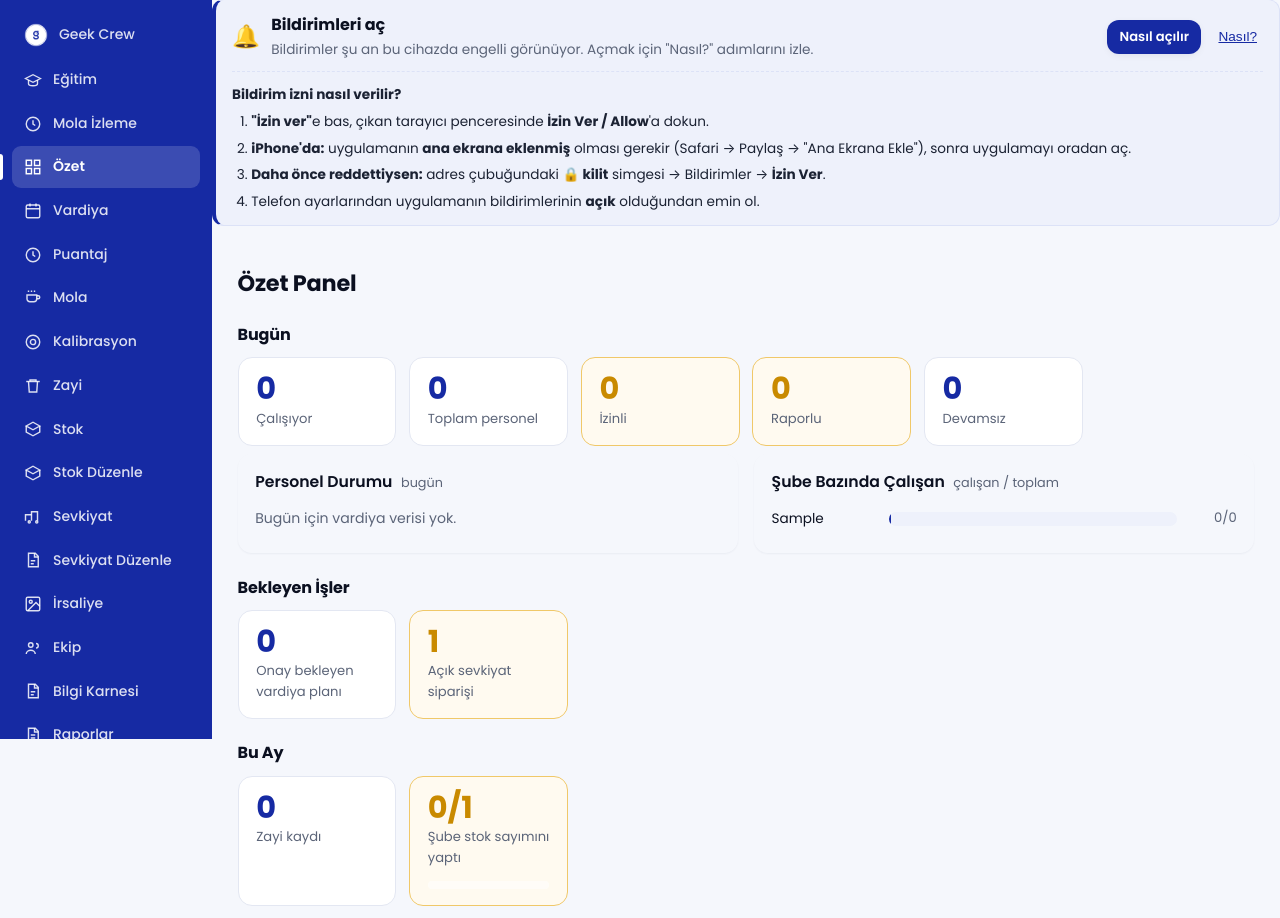
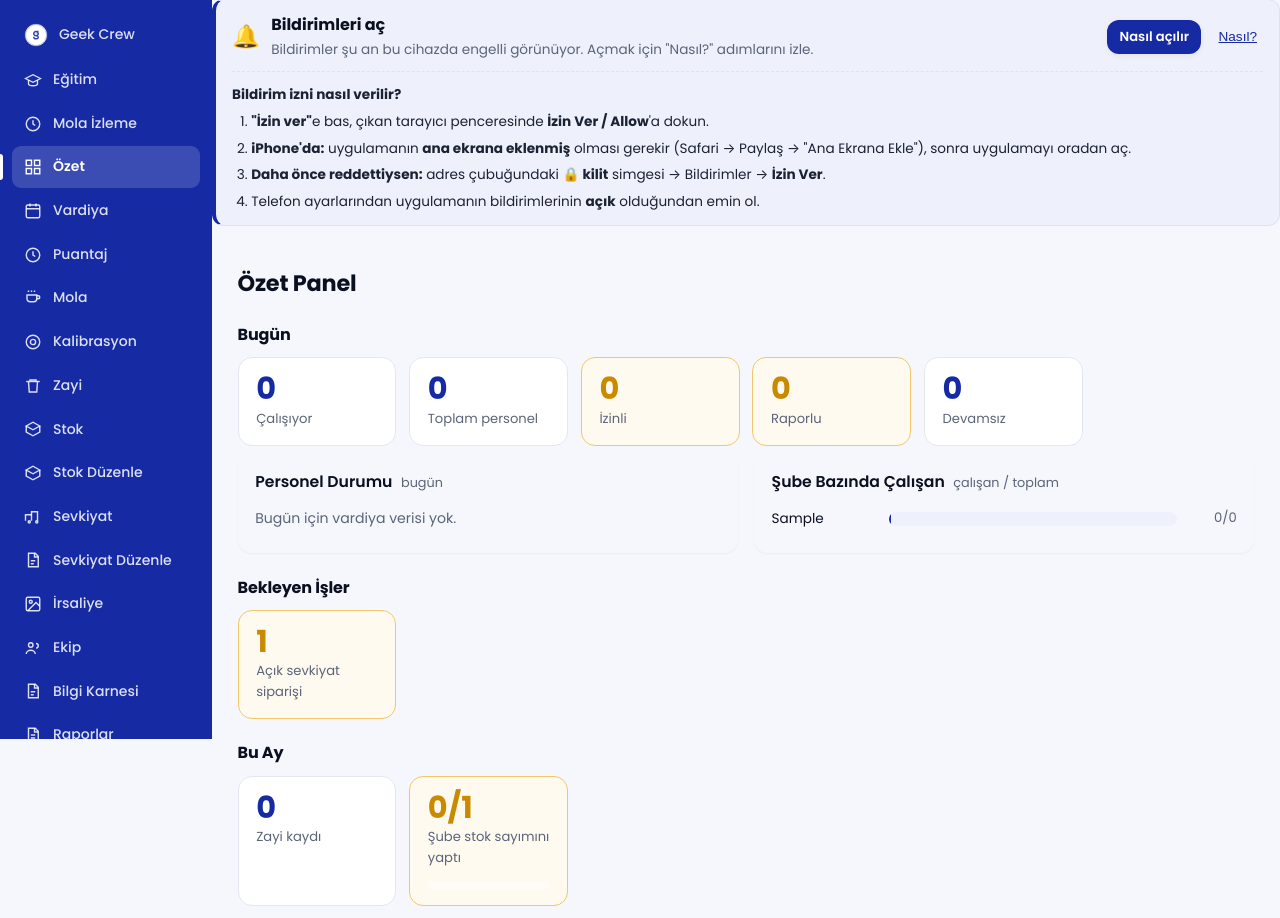
Before and after one commit to mCglawyer/GEEK-SON-SURUM, a Django app: page /ozet/ in a window 1280 px wide. Shown: the part 61-979 px from the top of the page. Run offline with Django 5.2, Linux system fonts and the light colour scheme; a user stored in the database is signed in; tables that the repository leaves empty hold one stand-in row (values such as "Sample post").

Commit message:
ozet: onay bekleyen vardiya karti kaldirildi

```diff
--- a/panel/templates/gosterge.html
+++ b/panel/templates/gosterge.html
@@ -43,7 +43,6 @@
 
   <h3 class="gs-baslik">Bekleyen İşler</h3>
   <div class="gs-grid">
-    <a href="{% url 'ekip' %}" class="gs-kart gs-link {% if onay_bekleyen %}gs-wait{% endif %}"><span class="gs-buyuk">{{ onay_bekleyen }}</span><span class="gs-etiket">Onay bekleyen vardiya planı</span></a>
     <a href="{% url 'sevkiyat' %}" class="gs-kart gs-link {% if acik_sevkiyat %}gs-wait{% endif %}"><span class="gs-buyuk">{{ acik_sevkiyat }}</span><span class="gs-etiket">Açık sevkiyat siparişi</span></a>
   </div>
 
```
